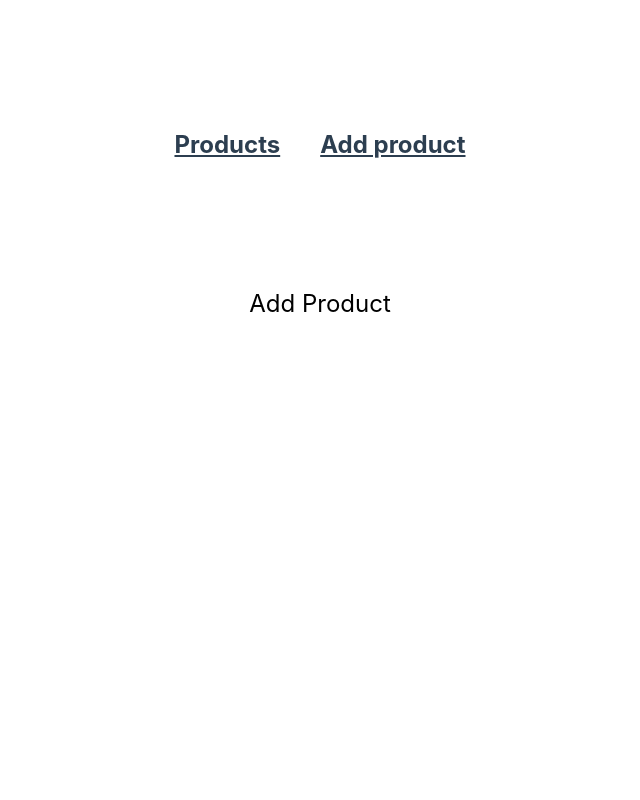
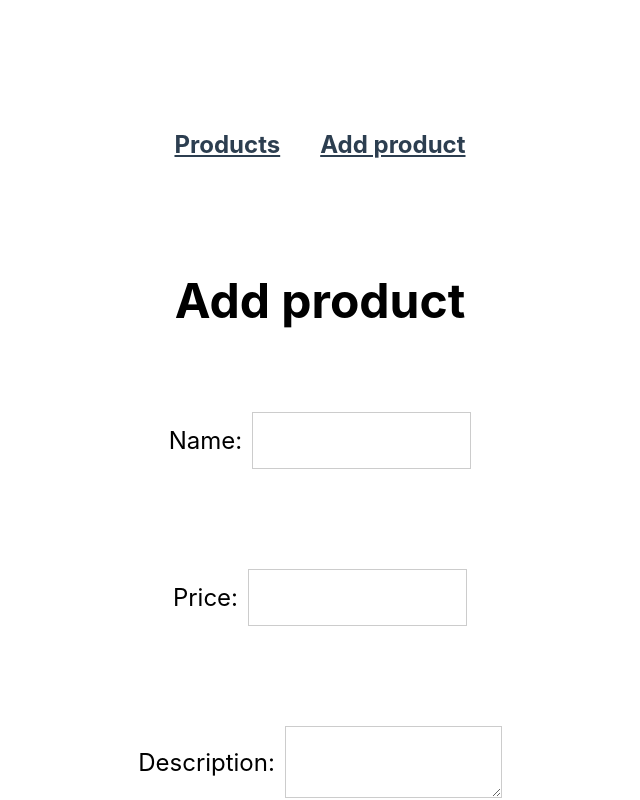
Before and after one commit to diogom93/e-commerce, a React (Create React App) app: page /add-product in a window 1280 px wide. Shown: the top 800 px of the page, without its empty margins (320-960 px from the left). Built offline with nearby package versions, Linux system fonts and the light colour scheme.

Commit message:
Build AddProduct
Add ability to add product to the list

```diff
--- a/src/App.js
+++ b/src/App.js
@@ -1,4 +1,4 @@
-import React from 'react';
+import React, { useState } from 'react';
 import {BrowserRouter as Router, Link, Route} from 'react-router-dom';
 
 import AddProduct from './components/AddProduct';
@@ -8,6 +8,12 @@ import ProductList from './components/ProductList';
 import './App.css';
 
 function App() {
+    const [products, setProducts] = useState([]);
+
+    const addProduct = product => {
+        setProducts([...products, product]);
+    }
+
 	return (
 		<Router>
             <div>
@@ -18,9 +24,11 @@ function App() {
             </div>
 
             <main>
-                <Route exact path="/" component={ProductList} />
-                <Route path="/add-product" component={AddProduct} />
-                <Route path="/product/:id" component={ProductDetail} />
+                <Route exact path="/" render={() => <ProductList />} />
+                <Route path="/add-product" render={({history}) => <AddProduct handleSubmit={addProduct} history={history} />} />
+                <Route path="/product/:id">
+                    <ProductDetail />
+                </Route>
             </main>
         </Router>
 	);
--- a/src/components/AddProduct.js
+++ b/src/components/AddProduct.js
@@ -1,7 +1,37 @@
-import React from 'react';
+import React, { useState } from 'react';
 
 const AddProduct = props => {
-    return <div>Add Product</div>
+    const [name, setName] = useState();
+    const [price, setPrice] = useState();
+    const [description, setDescription] = useState();
+    const [currentId, setCurrentId] = useState(0);
+
+    const handleSubmit = event => {
+        event.preventDefault();
+
+        props.handleSubmit({name, price, description, id: currentId});
+        setCurrentId(currentId + 1);
+        props.history.push('/');
+    }
+
+    return (
+        <form onSubmit={handleSubmit}>
+            <h1>Add product</h1>
+            <div>
+                <label>Name:</label>
+                <input type="text" onChange={event => setName(event.target.value)} required />
+            </div>
+            <div>
+                <label>Price:</label>
+                <input type="number" onChange={event => setPrice(event.target.value)} required />
+            </div>
+            <div>
+                <label>Description:</label>
+                <textarea onChange={event => setDescription(event.target.value)} required />
+            </div>
+            <input className="button" type="submit" value="Add" />
+        </form>
+    );
 }
 
 export default AddProduct;
```
